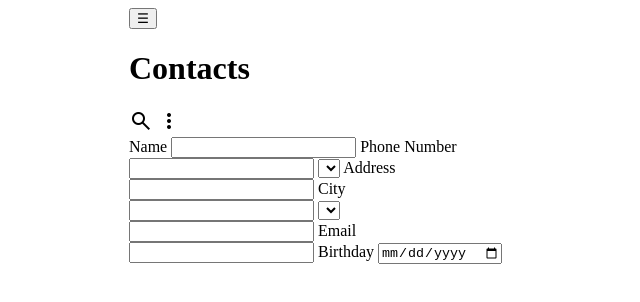
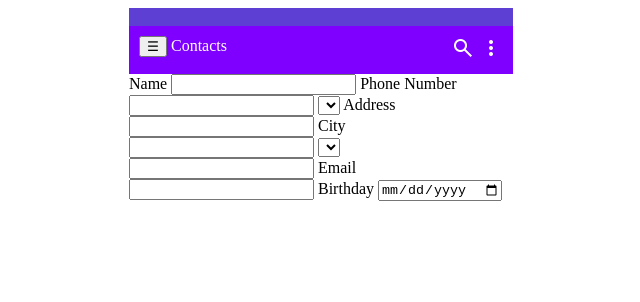
Before and after one commit to M4dHattr3ss/Mobile-Form, a plain HTML site: page index.html in a window 1280 px wide. Shown: the whole page, without its empty margins (319-959 px from the left). Drawn offline with nearby package versions, Linux system fonts and the light colour scheme.

Commit message:
Add dark bar and icons

```diff
--- a/index.html
+++ b/index.html
@@ -4,18 +4,28 @@
     <meta charset="UTF-8">
     <meta name="viewport" content="width=device-width, initial-scale=1.0">
     <link rel="stylesheet" href="styles.css">
+    <link rel="stylesheet" href="https://cdnjs.cloudflare.com/ajax/libs/font-awesome/4.7.0/css/font-awesome.min.css">
     <link rel="stylesheet" href="https://fonts.googleapis.com/css2?family=Material+Symbols+Outlined:opsz,wght,FILL,GRAD@24,400,0,0" />
     <title>Mobile Form</title>
 </head>
 <body>
     <div class="container">
+        <div class="shapes">
+            <i class="fa-solid fa-square" style="color: #e6e6fa;"></i>
+            <i class="fa-solid fa-circle" style="color: #e6e6fa;"></i>
+            <i class="fa-solid fa-caret-down" style="color: #e6e6fa;"></i>
+        </div>
         <header>
-            <button class="toggler" aria-expanded="false" aria-controls="navbarDropdown">
-                <span>&#9776;</span>
-            </button>
-            <h1>Contacts</h1>
-            <span class="material-symbols-outlined">search</span>
-            <span class="material-symbols-outlined">more_vert</span>
+            <div class="first">
+                <button class="toggler" aria-expanded="false" aria-controls="navbarDropdown">
+                    <span>&#9776;</span>
+                </button>
+                <span>Contacts</span>
+            </div>
+            <div class="search">
+                <span class="material-symbols-outlined">search</span>
+                <span class="material-symbols-outlined">more_vert</span>
+            </div>
         </header>
         <div class="form">
             <form action="">
--- a/styles.css
+++ b/styles.css
@@ -25,3 +25,17 @@ h2{
     margin-left: auto;
     margin-right: auto;
 }
+.shapes{
+    background-color: #5d3fd3;
+}
+header{
+    display: flex;
+    justify-content: space-between;
+    background-color: #7f00ff;
+    color: white;
+    padding: 10px;
+}
+.form{
+    display: flex;
+    flex-direction: column;
+}
```
